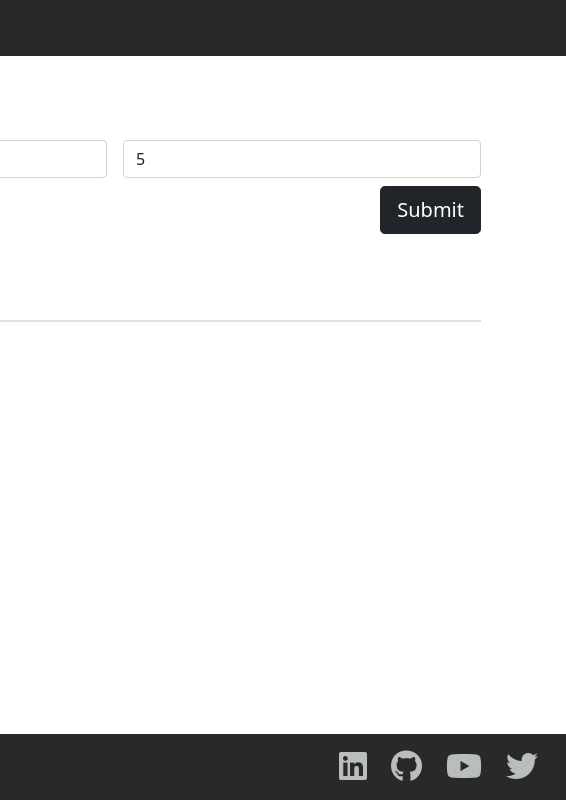
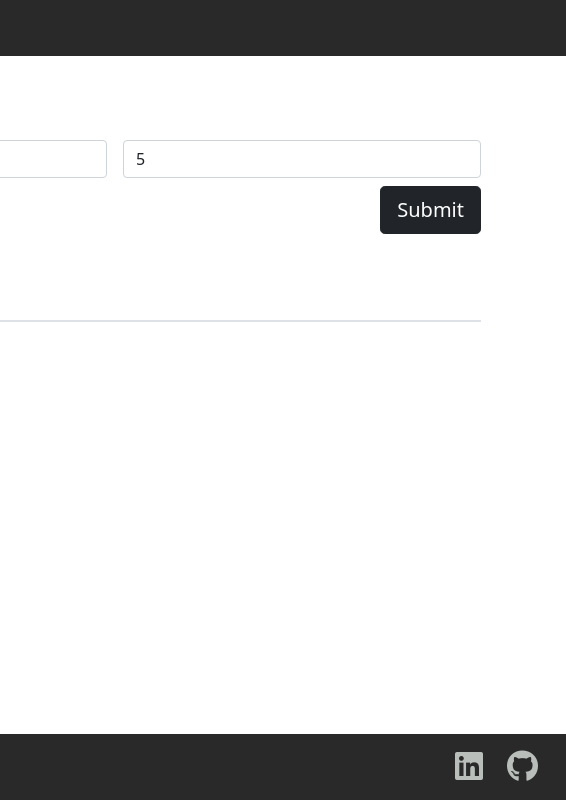
Before and after one commit to iparker3964/FizzBuzz, a plain HTML site: page app.html in a window 1280 px wide. Shown: the full height of the page, 714-1280 px from the left. Drawn offline with nearby package versions, Linux system fonts and the light colour scheme.

Commit message:
Fix footer

```diff
--- a/app.html
+++ b/app.html
@@ -106,12 +106,12 @@
                         <div class="col social">
                             <a href="https://github.com/iparker3964" target="_blank"><i class="fab fa-github fa-2x"></i></a>
                         </div>
-                        <div class="col social">
+                        <!-- <div class="col social">
                             <a href="https://www.linkedin.com/in/isaiah-parker-6874b7159/" target="_blank"><i class="fab fa-youtube fa-2x"></i></a>
                         </div>
                         <div class="col social">
                             <a href="https://www.linkedin.com/in/isaiah-parker-6874b7159/" target="_blank"><i class="fab fa-twitter fa-2x"></i></a>
-                        </div>
+                        </div> -->
                     </div>
                </div>
            </div>
```
Also changed, not shown: code.html (+2 -2 lines), index.html (+2 -2 lines).
